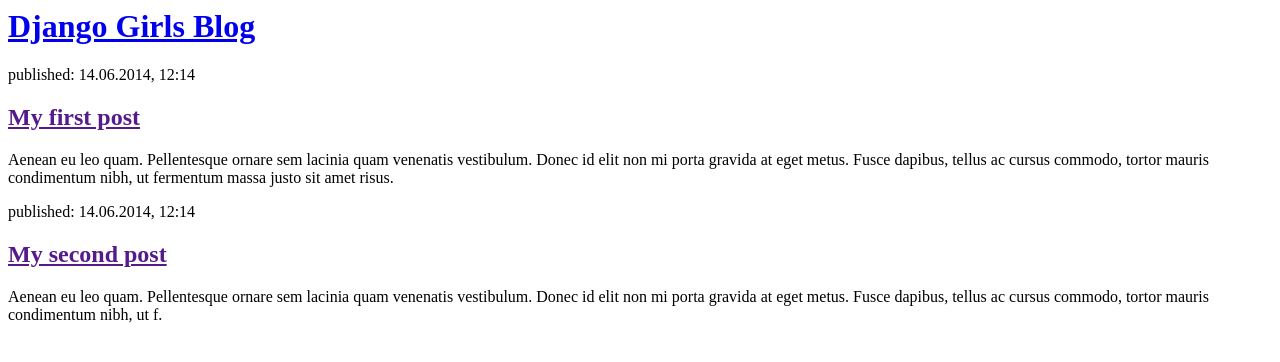
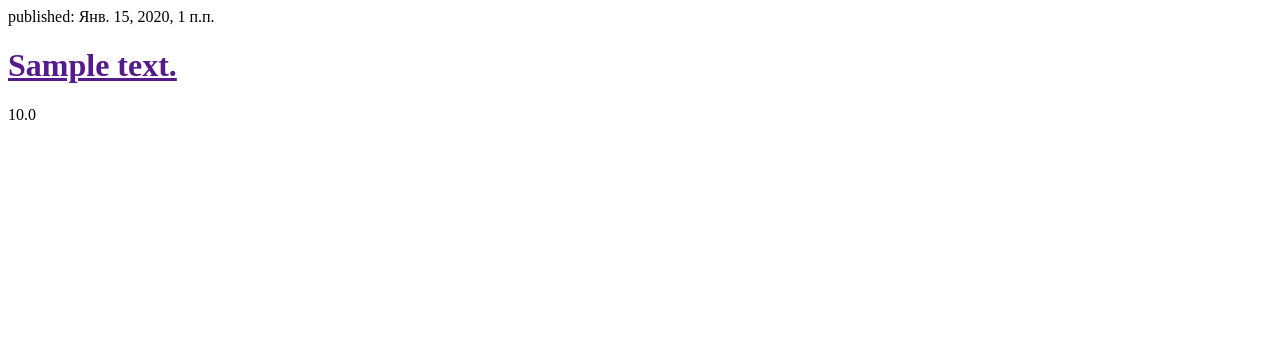
Before and after one commit to dakhnovskaya/tenders, a Django app: page / in a window 1280 px wide. Shown: the top 362 px of the page. Run offline with Django 3.2, Linux system fonts and the light colour scheme; tables that the repository leaves empty hold one stand-in row (values such as "Sample post").

Commit message:
Добавлено отображение

```diff
--- a/tenders_api/templates/tenders_api/tender_list.html
+++ b/tenders_api/templates/tenders_api/tender_list.html
@@ -1,22 +1,14 @@
 <html>
     <head>
-        <title>Django Girls blog</title>
+        <title>Система регистрации тендеров</title>
     </head>
     <body>
-        <div>
-            <h1><a href="/">Django Girls Blog</a></h1>
-        </div>
-
-        <div>
-            <p>published: 14.06.2014, 12:14</p>
-            <h2><a href="">My first post</a></h2>
-            <p>Aenean eu leo quam. Pellentesque ornare sem lacinia quam venenatis vestibulum. Donec id elit non mi porta gravida at eget metus. Fusce dapibus, tellus ac cursus commodo, tortor mauris condimentum nibh, ut fermentum massa justo sit amet risus.</p>
-        </div>
-
-        <div>
-            <p>published: 14.06.2014, 12:14</p>
-            <h2><a href="">My second post</a></h2>
-            <p>Aenean eu leo quam. Pellentesque ornare sem lacinia quam venenatis vestibulum. Donec id elit non mi porta gravida at eget metus. Fusce dapibus, tellus ac cursus commodo, tortor mauris condimentum nibh, ut f.</p>
-        </div>
+        {% for tender in tenders %}
+            <div>
+                <p>published: {{ tender.date_publication }}</p>
+                <h1><a href="">{{ tender.brief_description }}</a></h1>
+                <p>{{ tender.initial_price }}</p>
+            </div>
+        {% endfor %}
     </body>
 </html>
--- a/tenders_api/views.py
+++ b/tenders_api/views.py
@@ -1,4 +1,7 @@
 from django.shortcuts import render
+from .models import Tender
+
 
 def tender_list(request):
-    return render(request, 'tenders_api/tender_list.html', {})
+    tenders = Tender.objects.all()
+    return render(request, 'tenders_api/tender_list.html', {'tenders': tenders})
```
